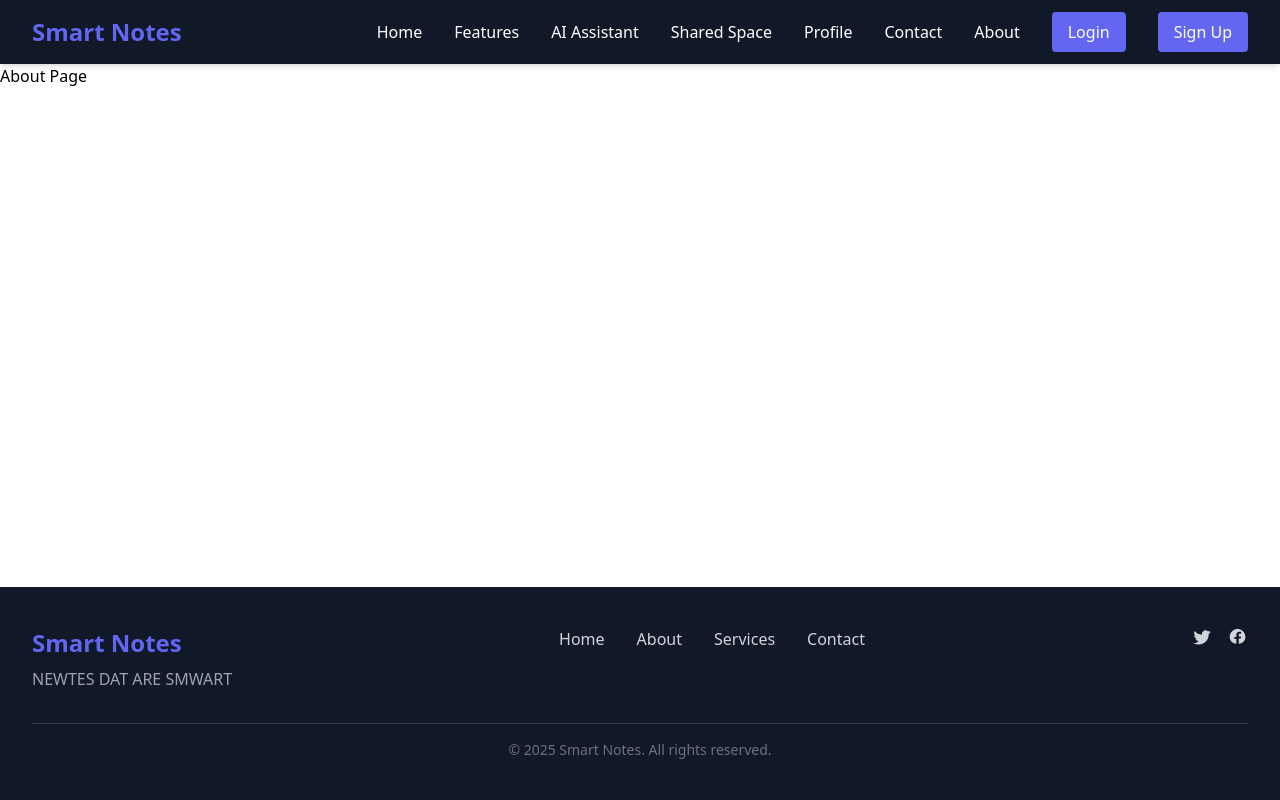
After one commit to Aurnob-SYC/Smart-Notes, a Django app: page /about/ in a window 1280 px wide. The commit adds this page. Run offline with Django 5.2, Linux system fonts and the light colour scheme; some libraries are stand-ins or nearby versions.

Commit message:
templates update

```diff
--- /dev/null
+++ b/website/templates/about.html
@@ -0,0 +1,5 @@
+{% extends 'base.html' %}
+
+{% block content %}
+    <h1>About Page</h1>
+{% endblock %}
--- a/website/templates/components/navbar.html
+++ b/website/templates/components/navbar.html
@@ -7,13 +7,13 @@
 
       <!-- Desktop Menu -->
       <div class="hidden md:flex space-x-8 items-center">
-        <a href="#" class="hover:text-indigo-400 transition-colors duration-200">Home</a>
+        <a href="{% url 'home' %}" class="hover:text-indigo-400 transition-colors duration-200">Home</a>
         <a href="#" class="hover:text-indigo-400 transition-colors duration-200">Features</a>
         <a href="#" class="hover:text-indigo-400 transition-colors duration-200">AI Assistant</a>
         <a href="#" class="hover:text-indigo-400 transition-colors duration-200">Shared Space</a>
         <a href="#" class="hover:text-indigo-400 transition-colors duration-200">Profile</a>
-        <a href="#" class="hover:text-indigo-400 transition-colors duration-200">Contact</a>
-        <a href="#" class="hover:text-indigo-400 transition-colors duration-200">About</a>
+        <a href="{% url 'contact' %}" class="hover:text-indigo-400 transition-colors duration-200">Contact</a>
+        <a href="{% url 'about' %}" class="hover:text-indigo-400 transition-colors duration-200">About</a>
         <a href="#" class="bg-indigo-500 px-4 py-2 rounded hover:bg-indigo-600 transition-colors duration-200">Login</a>
         <a href="#" class="bg-indigo-500 px-4 py-2 rounded hover:bg-indigo-600 transition-colors duration-200">Sign Up</a>
       </div>
--- /dev/null
+++ b/website/templates/contact.html
@@ -0,0 +1,5 @@
+{% extends 'base.html' %}
+
+{% block content %}
+    <h1>Contact Page</h1>
+{% endblock %}
--- a/website/templates/home.html
+++ b/website/templates/home.html
@@ -13,7 +13,7 @@
             </div>
         </div>
         <div class="md:w-1/2 mt-8 md:mt-0 flex justify-center">
-            <img src="{% static 'images/smart_notes.jpeg' %}" alt="Smart Notes Illustration" class="w-3/4">
+            <img src="{% static 'images/smart_notes.jpeg' %}" alt="Smart Notes Illustration" class="w-3/4 ">
         </div>
     </section>
 
--- a/website/urls.py
+++ b/website/urls.py
@@ -2,5 +2,7 @@ from django.urls import path
 from . import views
 
 urlpatterns = [
-    path('', views.home_page, name = 'home')
+    path('', views.home_page, name = 'home'),
+    path('contact/', views.contact_page, name = 'contact'),
+    path('about/', views.about_page, name = 'about')
 ]
--- a/website/views.py
+++ b/website/views.py
@@ -3,3 +3,9 @@ from django.shortcuts import render
 # Create your views here.
 def home_page(request):
     return render(request, 'home.html')
+
+def contact_page(request):
+    return render(request, 'contact.html')
+
+def about_page(request):
+    return render(request, 'about.html')
```
Also changed, not shown: smart_notes/settings.py (+9 -2 lines), db.sqlite3 (deleted).
